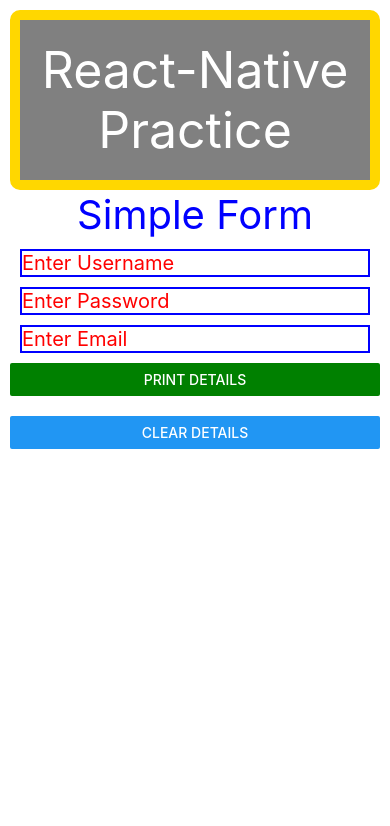
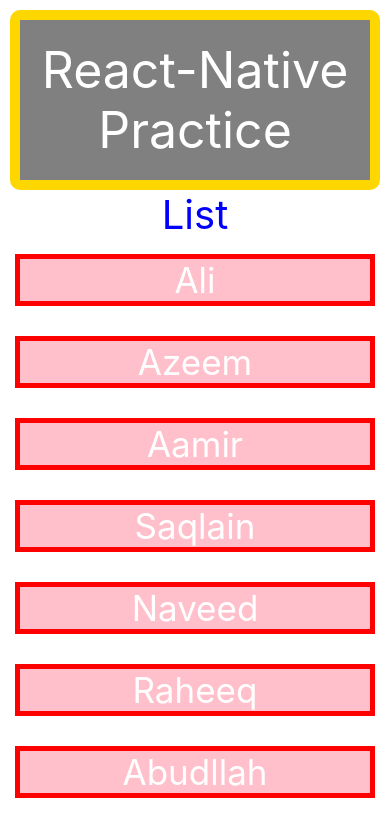
Before and after one commit to AliAzeem92/Learning-React-Native, a React Native app: screen / in a window 390 px wide. Shown: the top 826 px of the page. Built offline with nearby package versions, Linux system fonts and the light colour scheme.

Commit message:
List in Map Function

```diff
--- a/App.tsx
+++ b/App.tsx
@@ -1,62 +1,76 @@
 import React, {useState} from 'react';
-import {Button, StyleSheet, Text, TextInput, View} from 'react-native';
+import {
+  Button,
+  FlatList,
+  ScrollView,
+  StyleSheet,
+  Text,
+  TextInput,
+  View,
+} from 'react-native';
 import Header from './components/Header';
 
 const App = () => {
-  const [name, setName] = useState('');
-  const [password, setPassword] = useState('');
-  const [email, setEmail] = useState('');
-
-  const [display, setDisplay] = useState(false);
-  const resetDetails = () => {
-    setName('');
-    setPassword('');
-    setEmail('');
-    setDisplay(false);
-  };
+  const users = [
+    {
+      id: 1,
+      name: 'Ali',
+    },
+    {
+      id: 2,
+      name: 'Azeem',
+    },
+    {
+      id: 3,
+      name: 'Aamir',
+    },
+    {
+      id: 4,
+      name: 'Saqlain',
+    },
+    {
+      id: 5,
+      name: 'Naveed',
+    },
+    {
+      id: 6,
+      name: 'Raheeq',
+    },
+    {
+      id: 7,
+      name: 'Abudllah',
+    },
+    {
+      id: 8,
+      name: 'Anus',
+    },
+    {
+      id: 9,
+      name: 'Jutt',
+    },
+    {
+      id: 10,
+      name: 'Humza',
+    },
+    {
+      id: 11,
+      name: 'Ahsan',
+    },
+    {
+      id: 12,
+      name: 'Zain',
+    },
+  ];
 
   return (
     <View>
       <Header />
-      <Text style={styles.heading}>Simple Form</Text>
-      <TextInput
-        style={styles.textInput}
-        placeholder="Enter Username "
-        onChangeText={text => setName(text)}
-        value={name}
-      />
-      <TextInput
-        style={styles.textInput}
-        placeholder="Enter Password"
-        onChangeText={text => setPassword(text)}
-        secureTextEntry={true}
-        value={password}
-      />
-      <TextInput
-        style={styles.textInput}
-        placeholder="Enter Email"
-        onChangeText={text => setEmail(text)}
-        value={email}
-      />
-      <View style={{margin: 10}}>
-        <Button
-          color={'green'}
-          title="Print Details"
-          onPress={() => setDisplay(true)}
-        />
-      </View>
-      <View style={{marginTop: -5, margin: 10}}>
-        <Button title="Clear Details" onPress={resetDetails} />
-      </View>
-      <View>
-        {display ? (
-          <>
-            <Text style={{fontSize: 25}}>Your name is: {name}</Text>
-            <Text style={{fontSize: 25}}>Your password is: {password}</Text>
-            <Text style={{fontSize: 25}}>Your email is: {email}</Text>
-          </>
-        ) : null}
-      </View>
+      <Text style={styles.heading}>List</Text>
+      <ScrollView style={{marginBottom: 250}}>
+        {users.map(item => (
+          <Text style={styles.items}>{item.name}</Text>
+        ))}
+      </ScrollView>
     </View>
   );
 };
@@ -67,14 +81,14 @@ const styles = StyleSheet.create({
     fontSize: 40,
     color: 'blue',
   },
-  textInput: {
-    color: 'red',
-    borderWidth: 2,
-    marginTop: 10,
-    marginLeft: 20,
-    marginRight: 20,
-    fontSize: 20,
-    borderColor: 'blue',
+  items: {
+    fontSize: 35,
+    margin: 15,
+    textAlign: 'center',
+    backgroundColor: 'pink',
+    borderWidth: 5,
+    borderColor: 'red',
+    color: 'white',
   },
 });
 
```
